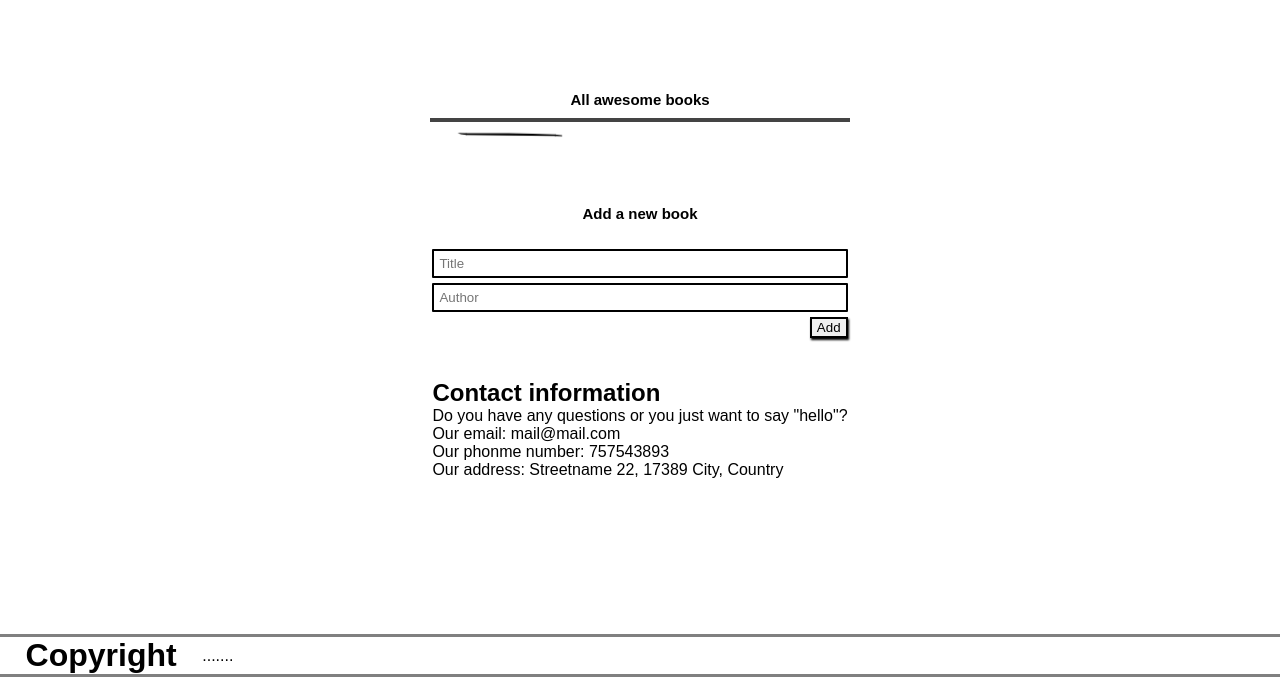
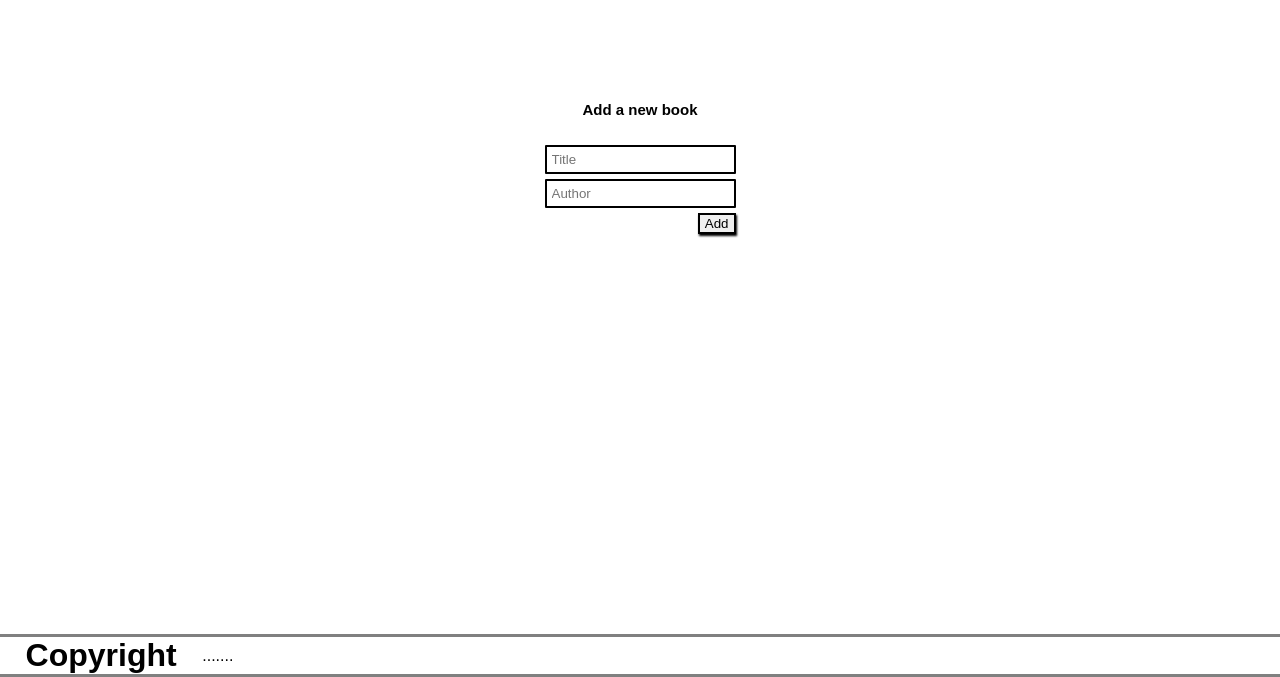
Before and after one commit to NelsonAraujo93/pairProgrammingBooks, a website: page index.html in a window 1280 px wide. Both pictures are taken after a click on the link "Add new". Shown: the part 123-800 px from the top of the page. Drawn offline with Linux system fonts and the light colour scheme; a web font is replaced by a local one.

Commit message:
Add dynamic function to the render Book list and Add new Section

```diff
--- a/index.html
+++ b/index.html
@@ -8,45 +8,18 @@
     <link rel="stylesheet" href="./style.css">
   </head>
   <body>
-
     <header class="header">
       <h1 class="logo">Awesome books</h1>
       <nav class="nav">
         <ul class="navlist">
-          <li class="navitem"><a class="navlink" href="#bookList">List</a></li>
-          <li class="navitem"><a class="navlink" href="#addnew">Add new</a></li>
-          <li class="navitem"><a class="navlink" href="#contact">Contact</a></li>
+          <li class="navitem" onclick="navigation(0)"><a class="navlink" href="#bookList">List</a></li>
+          <li class="navitem" onclick="navigation(1)"><a class="navlink" href="#addnew">Add new</a></li>
+          <li class="navitem" onclick="navigation(2)"><a class="navlink" href="#contact">Contact</a></li>
         </ul>
       </nav>
     </header>
     <div class="date"></div>
-
-
-
-    <main class="main">
-      <section class="section">
-    <div class="showbooks">
-      <div class="heading">
-        <h1>All awesome books</h1>
-      </div>
-      <div id="books-list"></div>
-    </div>
-    <img class="underline" src="./assets/line.png">
-      </section>
-
-
-    <section class="addbookform section" id="addnew">
-    <form id="form" action="#">
-      <div class="heading">
-        <h1>Add a new book</h1>
-      </div>
-      <input type="text" class="booktitle" id="title" name="book_title" placeholder="Title" required>
-      <input type="text" class="bookauthor" id="author" name="book_title" placeholder="Author" required>
-      <button type="submit" id="addbtn" class="add">Add</button>
-    </form>
-  </section>
-
-
+    <main id="main" class="main">
       <section class="contactsection section" id="contact">
         <h2>Contact information</h2>
         <p>Do you have any questions or you just want to say "hello"?</p>
@@ -57,8 +30,6 @@
         </ul>
       </section>
     </main>
-
-
     <footer>
       <h1 class="logo">Copyright</h1>
       <nav class="nav">
--- a/index.js
+++ b/index.js
@@ -1,9 +1,6 @@
 // declare variables
-const inputTitle = document.querySelector('.booktitle');
-const inputAuthor = document.querySelector('.bookauthor');
-const addBtn = document.querySelector('.add');
-const showBook = document.getElementById('books-list');
-const form = document.getElementById('form');
+const mainContainer = document.getElementById('main');
+
 
 class BookList {
   constructor(bookList) {
@@ -43,8 +40,7 @@ function Book(title, author) {
 }
 
 // create an empty collection to store our books
-const printBooks = (books) => {
-  showBook.innerHTML = '';
+const printBooks = (books, container) => {
   books.map((item) => {
     const addBook = document.createElement('div');
     addBook.className = 'addbook';
@@ -67,7 +63,7 @@ const printBooks = (books) => {
       printBooks(booksList.bookList);
       window.location.reload();
     });
-    return showBook.append(addBook);
+    return container.append(addBook);
   });
 };
 
@@ -76,9 +72,54 @@ function clearInput() {
   form[1].value = '';
 }
 
-// create a function to add a new book
+const renderListSection = () => {
+  mainContainer.innerHTML = '';
+  const bookSection = document.createElement('section');
+  bookSection.id = 'list';
+  bookSection.className = 'section';
+  const bookListContainer = document.createElement('div');
+  bookListContainer.className = 'showbooks';
+  const bookListHeader = document.createElement('div');
+  bookListHeader.className = 'heading';
+  bookListHeader.innerHTML = '<h1>All awesome books</h1>';
+  const bookListHtml = document.createElement('div');
+  bookListHtml.id = 'books-list';
+  bookListContainer.append(bookListHeader);
+  bookListContainer.append(bookListHtml);
+  bookSection.append(bookListContainer);
+  mainContainer.append(bookSection);
+  printBooks(booksList.bookList, bookListHtml);
+
+}
+
+const renderAddSection = () => {
+  mainContainer.innerHTML = '';
+  const addSection = document.createElement('section');
+  addSection.id='addNew';
+  addSection.classList.add('addbookform', 'section');
+  const form = document.createElement('form');
+  form.id = 'form';
+  form.innerHTML = `<div class="heading">
+    <h1>Add a new book</h1>
+  </div>
+  <input type="text" class="booktitle" id="title" name="book_title" placeholder="Title" required>
+  <input type="text" class="bookauthor" id="author" name="book_title" placeholder="Author" required>`;
+
+  const addBtn = document.createElement('button');
+  addBtn.id = 'addBtn';
+  addBtn.className = 'add';
+  addBtn.type = 'submit';
+  addBtn.innerHTML = 'Add';
+  form.append(addBtn);
+
+  addSection.append(form);
+  mainContainer.append(addSection);
   addBtn.addEventListener('click', (e) => {
+    debugger;
     e.preventDefault();
+    const inputTitle = document.querySelector('.booktitle');
+    const inputAuthor = document.querySelector('.bookauthor');
+
     const theTitle = inputTitle.value;
     const theAuthor = inputAuthor.value;
     const newBook = new Book(theTitle, theAuthor);
@@ -98,7 +139,6 @@ addBtn.addEventListener('click', (e) => {
     const underline = document.createElement('div');
     underline.className = 'underline';
     addBook.append(underline);
-  showBook.append(addBook);
 
     btnRmv.addEventListener('click', () => {
       booksList.remove(newBook);
@@ -108,6 +148,25 @@ addBtn.addEventListener('click', (e) => {
     });
     booksList.toLS();
     clearInput();
-});
+  })
+}
 
-printBooks(booksList.bookList);
+const renderContactSection = () => {
+
+}
+
+const navigation = (value) => {
+  switch (value) {
+    case 0:
+      renderListSection();
+    break;
+    case 1:
+      renderAddSection();
+    break;
+    case 2:
+      renderContactSection();
+    break;
+  }
+}
+
+navigation(0);
```
Lines whose indentation alone changed are shown as unchanged.
